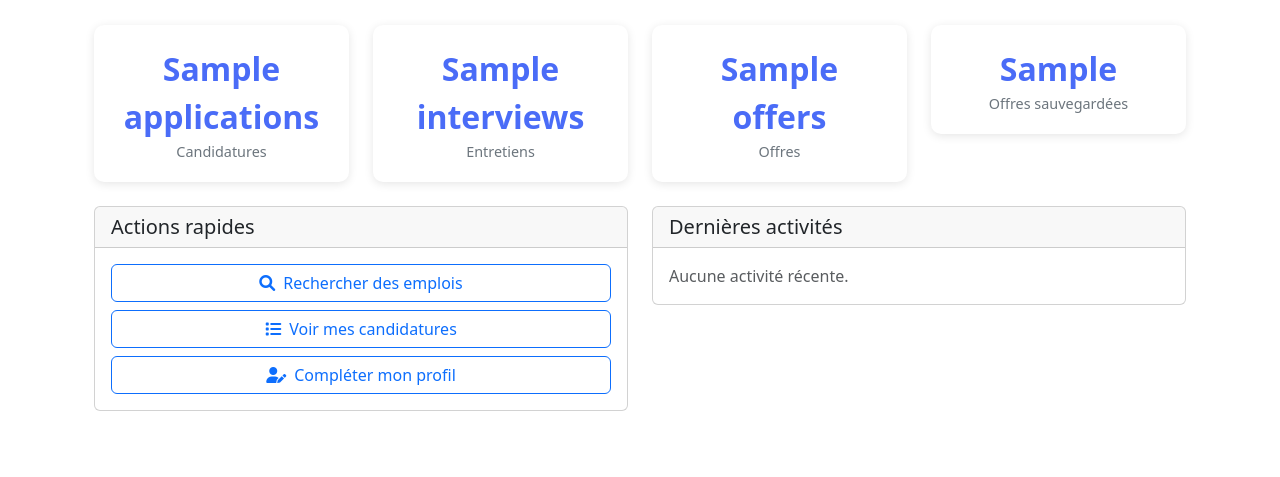
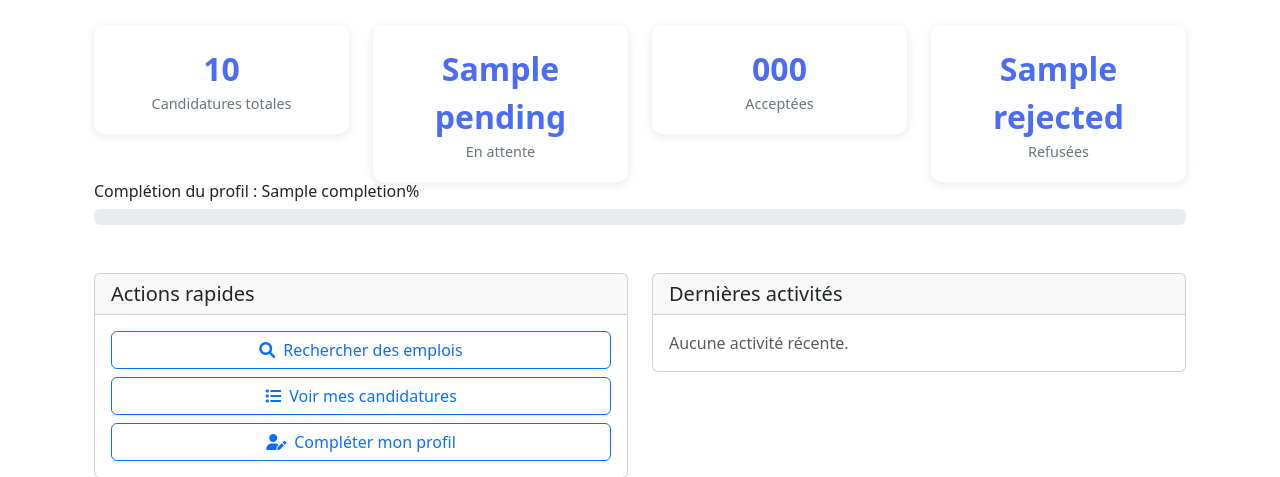
Before and after one commit to Kadiri-Mohamed/TalentHub, a PHP site: template src/Views/dashboard/candidate.twig in a window 1280 px wide. Shown: the part 137-614 px from the top of the page. Run offline with PHP 8.4, Linux system fonts and the light colour scheme; the template is opened without the code that fills it: most values are stand-ins (such as "Sample title", 1, 10 or a date in 2020); some libraries are stand-ins or nearby versions.

Commit message:
feat: add Candidate dashboard controller and route

```diff
--- a/src/Routes/web.php
+++ b/src/Routes/web.php
@@ -7,7 +7,7 @@ use App\Controllers\LogoutController;
 use App\Controllers\CandidateController;
 use App\Controllers\RecruiterController;
 use App\Controllers\AdminController;
-
+use App\Controllers\Candidate\DashboardController;
 // Routes publiques (invités seulement)
 Router::get('/login', [LoginController::class, 'index']);
 Router::post('/login', [LoginController::class, 'login']);
@@ -35,7 +35,7 @@ Router::get('/candidate/applications', [CandidateController::class, 'application
 Router::get('/candidate/profile', [CandidateController::class, 'profile']);
 Router::get('/candidate/saved-jobs', [CandidateController::class, 'savedJobs']);
 Router::get('/candidate/interviews', [CandidateController::class, 'interviews']);
-
+Router::get('/candidate/dashboard', [DashboardController::class, 'index']);
 // Routes Recruteur
 Router::get('/recruiter/dashboard', [RecruiterController::class, 'dashboard']);
 Router::get('/recruiter/job-postings', [RecruiterController::class, 'jobPostings']);
--- a/src/Views/dashboard/candidate.twig
+++ b/src/Views/dashboard/candidate.twig
@@ -33,7 +33,7 @@
     <div class="d-flex justify-content-between align-items-center mb-4">
         <div>
             <h1 class="h3 mb-0">{{ title }}</h1>
-            <p class="text-muted mb-0">Bienvenue, {{ user.name }} 👋</p>
+            <p class="text-muted mb-0">Bienvenue, {{ candidate.getName() }} 👋</p>
         </div>
         <div class="d-flex gap-2">
             <button class="btn btn-primary">
@@ -46,28 +46,35 @@
     <div class="row mb-4">
         <div class="col-md-3">
             <div class="stat-card text-center">
-                <div class="stat-number">{{ stats.applications }}</div>
-                <div class="stat-label">Candidatures</div>
+                <div class="stat-number">{{ stats.total }}</div>
+                <div class="stat-label">Candidatures totales</div>
             </div>
         </div>
         <div class="col-md-3">
             <div class="stat-card text-center">
-                <div class="stat-number">{{ stats.interviews }}</div>
-                <div class="stat-label">Entretiens</div>
+                <div class="stat-number">{{ stats.pending }}</div>
+                <div class="stat-label">En attente</div>
             </div>
         </div>
         <div class="col-md-3">
             <div class="stat-card text-center">
-                <div class="stat-number">{{ stats.offers }}</div>
-                <div class="stat-label">Offres</div>
+                <div class="stat-number">{{ stats.accepted }}</div>
+                <div class="stat-label">Acceptées</div>
             </div>
         </div>
         <div class="col-md-3">
             <div class="stat-card text-center">
-                <div class="stat-number">{{ stats.saved_jobs }}</div>
-                <div class="stat-label">Offres sauvegardées</div>
+                <div class="stat-number">{{ stats.rejected }}</div>
+                <div class="stat-label">Refusées</div>
             </div>
         </div>
+        <div class="mb-4">
+            <h6>Complétion du profil : {{ completion }}%</h6>
+            <div class="progress">
+            <div class="progress-bar" role="progressbar" style="width: {{ completion }}%;" aria-valuenow="{{ completion }}" aria-valuemin="0" aria-valuemax="100"></div>
+        </div>
+    </div>
+
     </div>
 
     <!-- Actions rapides -->
```
Also changed, not shown: src/Controllers/Candidate/DashboardCntroller.php (added, +41 -0 lines).
